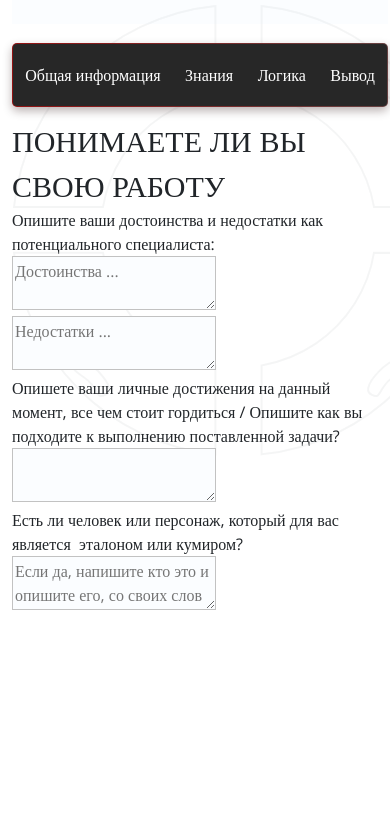
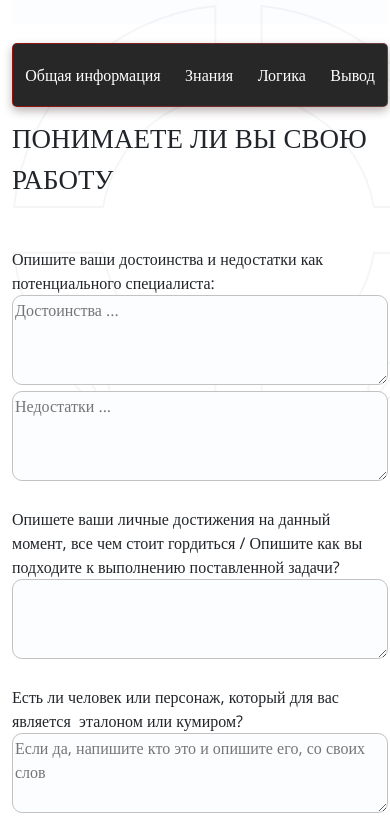
Before and after one commit to t1prog/HG, a plain HTML site: page index.html in a window 390 px wide. Shown: the part 2916-3735 px from the top of the page. Before the commit the page ends 3532 px from the top, so only its background shows below. Drawn offline with nearby package versions, Linux system fonts and the light colour scheme.

Commit message:
Day 2 - knowledge

```diff
--- a/index.html
+++ b/index.html
@@ -659,11 +659,43 @@
                 </div>
                 <div class="c-form__container-knowledge__form">
                   <div class="c-form__container-knowledge__form-first">
-                    <span
+                    <!-- <div class="c-form__container-knowledge__form-first__item">
+                      <span
+                        class="c-form__container-knowledge__form-first__item-text"
+                        >Опишите ваши достоинства и недостатки как
+                        потенциального специалиста:</span
+                      >
+                    </div>
+                    <div class="c-form__container-knowledge__form-first__item">
+                      <div
+                        class="c-form__container-knowledge__form-first__item-input"
+                      >
+                        <textarea
+                          class="text-a"
+                          name="plus"
+                          placeholder="Достоинства ..."
+                        ></textarea>
+                      </div>
+                    </div>
+                    <div class="c-form__container-knowledge__form-first__item">
+                      <div
+                        class="c-form__container-knowledge__form-first__item-input"
+                      >
+                        <textarea
+                          class="text-a"
+                          name="minus"
+                          placeholder="Недостатки ..."
+                        ></textarea>
+                      </div>
+                    </div> -->
+                    <div
                       class="c-form__container-knowledge__form-first__item-text"
-                      >Опишите ваши достоинства и недостатки как потенциального
-                      специалиста:</span
                     >
+                      <span
+                        >Опишите ваши достоинства и недостатки как
+                        потенциального специалиста:</span
+                      >
+                    </div>
                     <div
                       class="c-form__container-knowledge__form-first__item-input"
                     >
--- a/styles/scss/components/_form.scss
+++ b/styles/scss/components/_form.scss
@@ -93,11 +93,78 @@
         align-items: center;
         font-size: 30px;
         font-weight: 300;
+        @media screen and (max-width: 1000px) {
+          font-size: 27px;
+        }
       }
       &__form {
         &-first {
+          display: grid;
+          grid-template-columns: repeat(2, 1fr);
+          grid-template-rows: repeat(2, 1fr);
+          &__item-text {
+            grid-column-start: 1;
+            grid-column-end: 3;
+            align-self: flex-end;
+          }
+          &__item-input {
+            grid-row-start: 2;
+            textarea {
+              width: 98%;
+              height: 100px;
+            }
+          }
+          @media screen and (max-width: 1000px) {
+            grid-template-columns: 1fr;
+            grid-template-rows: repeat(3, 1fr);
+            &__item-text {
+              grid-column-start: unset;
+              grid-column-end: unset;
+              align-self: flex-end;
+            }
+            &__item-input {
+              grid-row-start: unset;
+              textarea {
+                width: 100%;
+                height: 90px;
+              }
+            }
+          }
         }
         &-second {
+          display: flex;
+          flex-direction: column;
+          padding-top: 20px;
+          gap: 20px;
+          &__item {
+            display: flex;
+            &-text {
+              width: 40%;
+            }
+            &-input {
+              width: 60%;
+              textarea {
+                width: 100%;
+                height: 80px;
+              }
+            }
+          }
+          @media screen and (max-width: 1000px) {
+            flex-direction: column;
+            &__item {
+              flex-direction: column;
+              &-text {
+                width: 100%;
+              }
+              &-input {
+                width: 100%;
+                textarea {
+                  width: 100%;
+                  height: 80px;
+                }
+              }
+            }
+          }
         }
       }
     }
--- a/styles/scss/index.scss
+++ b/styles/scss/index.scss
@@ -75,4 +75,5 @@ body {
 .text-a {
   border: 1px solid #c2c2c2;
   background-color: #fbfdff !important;
+  border-radius: 10px;
 }
```
Also changed, not shown: styles/scss/index.css, 1 other file.
